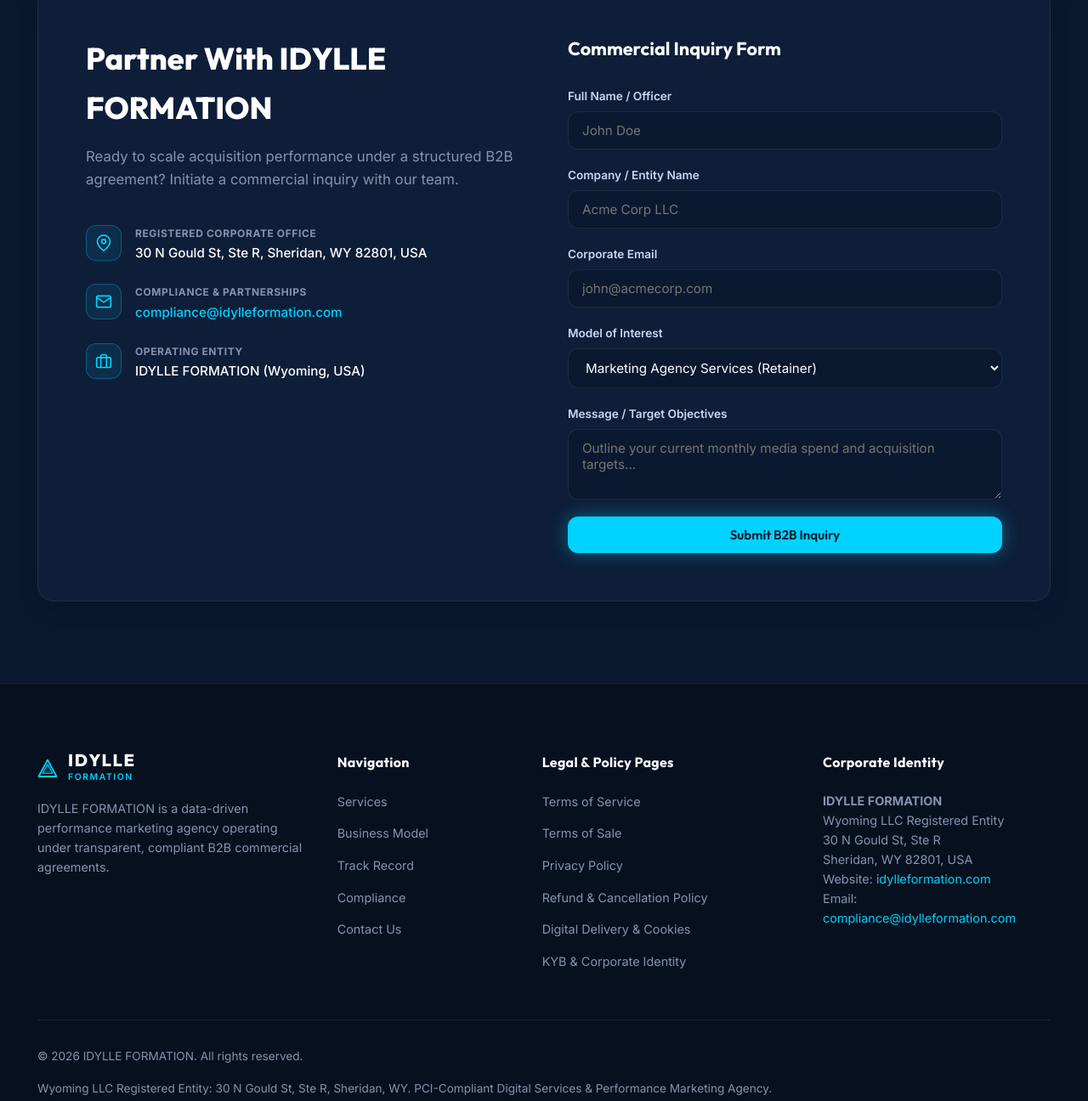
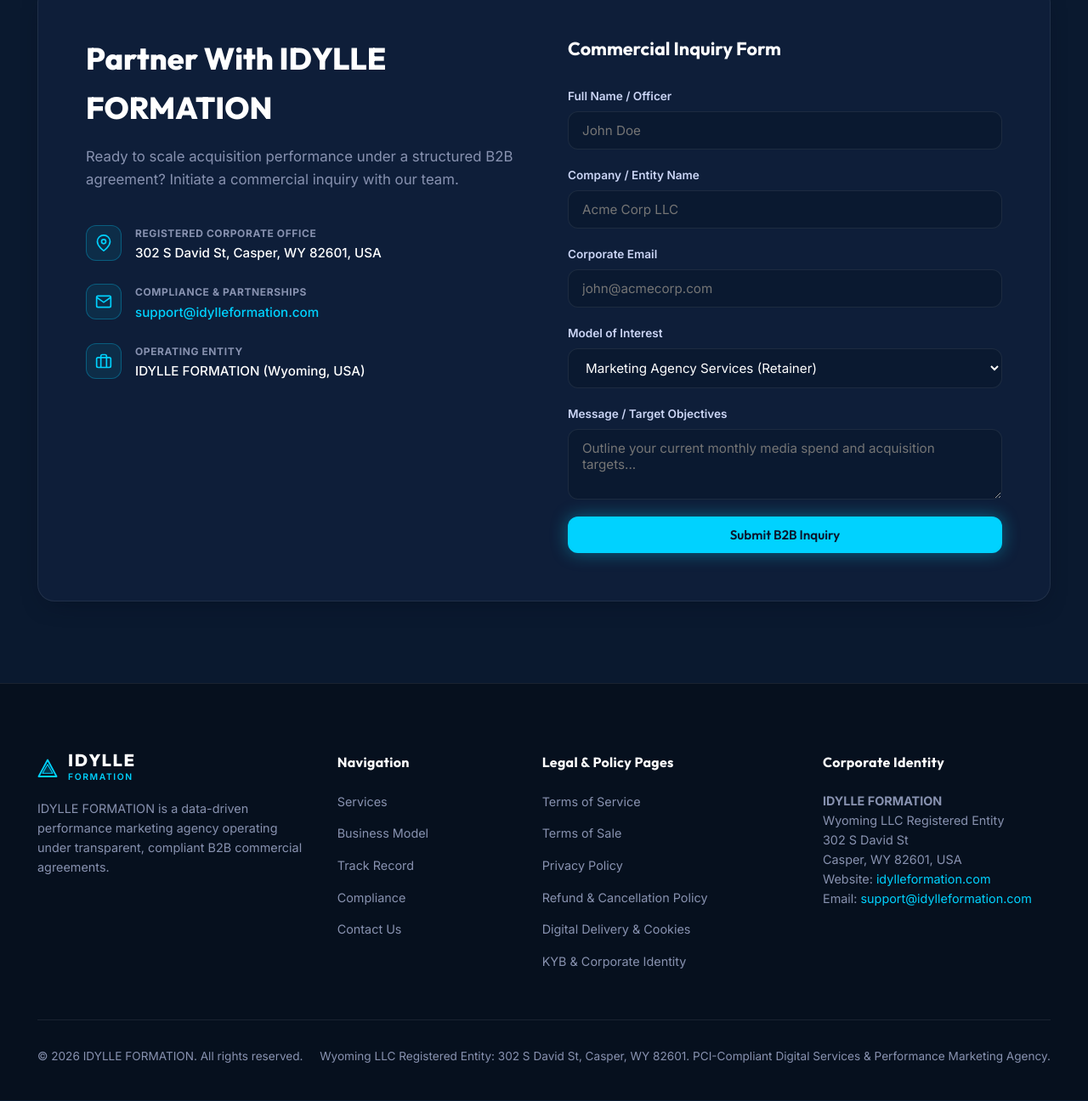
Before and after one commit to coderarifbd/Apex-Acquisition, a plain HTML site: page index.html in a window 1280 px wide. Shown: the part 4680-5976 px from the top of the page at 85% size. Drawn offline with Linux system fonts and the light colour scheme.

Commit message:
final touch

```diff
--- a/index.html
+++ b/index.html
@@ -30,13 +30,13 @@
       "name": "IDYLLE FORMATION",
       "legalName": "IDYLLE FORMATION",
       "url": "https://idylleformation.com",
-      "email": "compliance@idylleformation.com",
+      "email": "support@idylleformation.com",
       "address": {
         "@type": "PostalAddress",
-        "streetAddress": "30 N Gould St, Ste R",
-        "addressLocality": "Sheridan",
+        "streetAddress": "302 S David St",
+        "addressLocality": "Casper",
         "addressRegion": "WY",
-        "postalCode": "82801",
+        "postalCode": "82601",
         "addressCountry": "US"
       },
       "description": "Enterprise performance marketing agency and B2B growth acquisition partner.",
@@ -466,7 +466,7 @@
                                     </div>
                                     <div class="c-text">
                                         <span class="c-label">Registered Corporate Office</span>
-                                        <span class="c-val">30 N Gould St, Ste R, Sheridan, WY 82801, USA</span>
+                                        <span class="c-val">302 S David St, Casper, WY 82601, USA</span>
                                     </div>
                                 </div>
 
@@ -476,7 +476,7 @@
                                     </div>
                                     <div class="c-text">
                                         <span class="c-label">Compliance &amp; Partnerships</span>
-                                        <a href="mailto:compliance@idylleformation.com" class="c-val link">compliance@idylleformation.com</a>
+                                        <a href="mailto:support@idylleformation.com" class="c-val link">support@idylleformation.com</a>
                                     </div>
                                 </div>
 
@@ -576,17 +576,17 @@
                     <address class="footer-address">
                         <strong>IDYLLE FORMATION</strong><br>
                         Wyoming LLC Registered Entity<br>
-                        30 N Gould St, Ste R<br>
-                        Sheridan, WY 82801, USA<br>
+                        302 S David St<br>
+                        Casper, WY 82601, USA<br>
                         Website: <a href="https://idylleformation.com" target="_blank" rel="noopener">idylleformation.com</a><br>
-                        Email: <a href="mailto:compliance@idylleformation.com">compliance@idylleformation.com</a>
+                        Email: <a href="mailto:support@idylleformation.com">support@idylleformation.com</a>
                     </address>
                 </div>
             </div>
 
             <div class="footer-bottom-bar">
                 <p class="copyright">&copy; 2026 IDYLLE FORMATION. All rights reserved.</p>
-                <p class="disclaimer-mini">Wyoming LLC Registered Entity: 30 N Gould St, Ste R, Sheridan, WY. PCI-Compliant Digital Services &amp; Performance Marketing Agency.</p>
+                <p class="disclaimer-mini">Wyoming LLC Registered Entity: 302 S David St, Casper, WY 82601. PCI-Compliant Digital Services &amp; Performance Marketing Agency.</p>
             </div>
         </div>
     </footer>
@@ -735,7 +735,7 @@
                     <p>By completing your purchase or payment via Stripe, you acknowledge and agree that you waive your right to a refund once the digital product is delivered to your email or account dashboard.</p>
 
                     <h3>Exceptions (Corrupted or Defective Files)</h3>
-                    <p>The only exception to our "All Sales Final" policy is if the digital file is corrupted, defective, or inaccessible due to a technical error on our end. If you experience technical issues accessing your download, you must contact our support team at <a href="mailto:compliance@idylleformation.com" style="color:var(--accent-cyan);">compliance@idylleformation.com</a> within 7 days of purchase. We will promptly issue a replacement file or fix the access link. If we are unable to resolve the technical issue, a refund will be issued to your original payment method via Stripe.</p>
+                    <p>The only exception to our "All Sales Final" policy is if the digital file is corrupted, defective, or inaccessible due to a technical error on our end. If you experience technical issues accessing your download, you must contact our support team at <a href="mailto:support@idylleformation.com" style="color:var(--accent-cyan);">support@idylleformation.com</a> within 7 days of purchase. We will promptly issue a replacement file or fix the access link. If we are unable to resolve the technical issue, a refund will be issued to your original payment method via Stripe.</p>
 
                     <h3>Cancellation Policy</h3>
                     <p><strong>One-Time Digital Purchases:</strong> Because digital products are delivered instantly upon payment confirmation, one-time purchases cannot be canceled once the transaction is complete.</p>
@@ -750,7 +750,7 @@
                     <h3>Digital Delivery Policy</h3>
                     <p>Because IDYLLE FORMATION sells digital products and performance marketing services on idylleformation.com, no physical shipping is required. Below are the terms outlining our digital delivery process:</p>
                     <p><strong>Instant Delivery:</strong> Upon successful payment processing via Stripe, your digital product or onboarding access will be delivered automatically and instantly. You will receive an email containing a secure download link or portal access instructions to the email address provided at checkout.</p>
-                    <p><strong>Access Issues:</strong> If you do not receive your delivery email within 15 minutes of purchase, please check your Spam or Junk folder. If you still cannot locate your access link, please contact our support team at <a href="mailto:compliance@idylleformation.com" style="color:var(--accent-cyan);">compliance@idylleformation.com</a> with your order reference, and we will manually resend your access link.</p>
+                    <p><strong>Access Issues:</strong> If you do not receive your delivery email within 15 minutes of purchase, please check your Spam or Junk folder. If you still cannot locate your access link, please contact our support team at <a href="mailto:support@idylleformation.com" style="color:var(--accent-cyan);">support@idylleformation.com</a> with your order reference, and we will manually resend your access link.</p>
                     <p><strong>File Availability:</strong> We highly recommend downloading and backing up your purchased digital files immediately. While we strive to keep your download links active, we do not guarantee lifetime access to files on our servers.</p>
 
                     <h3>Cookie Policy</h3>
@@ -772,12 +772,12 @@
                     <p><strong>Domain Name:</strong> idylleformation.com</p>
                     <p><strong>Form of Incorporation:</strong> Limited Liability Company (LLC)</p>
                     <p><strong>State of Jurisdiction:</strong> Formed and registered in the State of Wyoming, United States of America</p>
-                    <p><strong>Wyoming SOS Registration Address:</strong> 30 N Gould St, Ste R, Sheridan, WY 82801, USA</p>
+                    <p><strong>Wyoming SOS Registration Address:</strong> 302 S David St, Casper, WY 82601, USA</p>
 
                     <h3>Official Support &amp; Legal Channels</h3>
                     <p>For any billing inquiries, download technical support, KYB verification files, or legal notices, please contact us directly via our compliance officers:</p>
-                    <p><strong>Primary Contact Email:</strong> <a href="mailto:compliance@idylleformation.com" style="color:var(--accent-cyan);">compliance@idylleformation.com</a></p>
-                    <p><strong>Physical Address:</strong> 30 N Gould St, Ste R, Sheridan, WY 82801, USA</p>
+                    <p><strong>Primary Contact Email:</strong> <a href="mailto:support@idylleformation.com" style="color:var(--accent-cyan);">support@idylleformation.com</a></p>
+                    <p><strong>Physical Address:</strong> 302 S David St, Casper, WY 82601, USA</p>
                 </div>
 
             </div>
```
